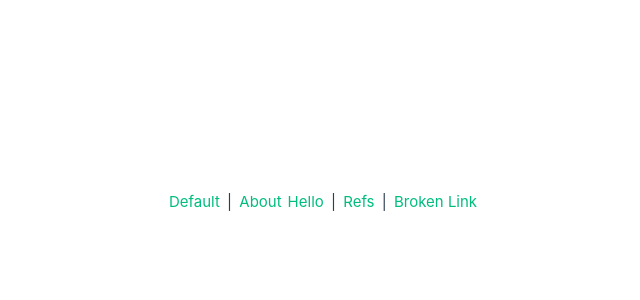
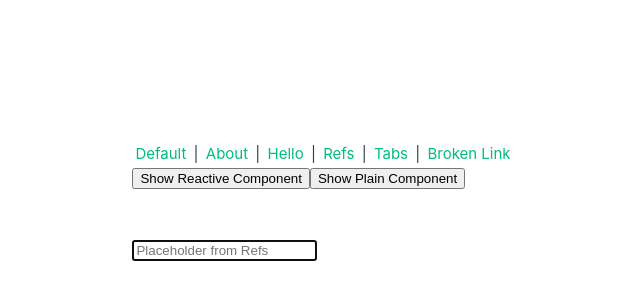
Before and after one commit to TAYYAB-BUKC/VueDemo, a Vue app in the folder VueDemo/: page /tabs in a window 1280 px wide. Shown: the part 198-498 px from the top of the page, without its empty margins (342-982 px from the left). Built offline with nearby package versions, Linux system fonts and the light colour scheme; the HTML template or start-up script is replaced by a standard one.

Commit message:
KeepAlive implemented.

```diff
--- a/VueDemo/src/App.vue
+++ b/VueDemo/src/App.vue
@@ -7,9 +7,10 @@
     <main class="main">
         <!--<RouterView  />-->
         <router-link to="/">Default</router-link> |
-        <router-link to="/about">About</router-link>
+        <router-link to="/about">About</router-link> |
         <router-link to="/hello">Hello</router-link> |
         <router-link to="/refs">Refs</router-link> |
+        <router-link to="/tabs">Tabs</router-link> |
         <router-link to="/non-existent-path">Broken Link</router-link>
         <router-view></router-view>
     </main>
--- a/VueDemo/src/components/Refs.vue
+++ b/VueDemo/src/components/Refs.vue
@@ -10,6 +10,7 @@ export default {
         //this.$refs.input.text('Placeholder from Refs')
         this.$refs.inputText.focus();
         this.$refs.inputText.placeholder = 'Placeholder from Refs';
+            console.log('Refs has been mounted');
   }
 }
 </script>
--- /dev/null
+++ b/VueDemo/src/components/Tabs.vue
@@ -0,0 +1,21 @@
+<template>
+    <div>
+        <button @click="currentComponent = Refs">Show Reactive Component</button>
+        <button @click="currentComponent = HelloWorld">Show Plain Component</button>
+        <br />
+        <br />
+        <br />
+
+        <keep-alive>
+            <component :is="currentComponent" />
+        </keep-alive>
+    </div>
+</template>
+
+<script setup>
+    import { ref } from 'vue'
+    import HelloWorld from './HelloWorld.vue'
+    import Refs from './Refs.vue'
+
+    const currentComponent = ref(Refs)
+</script>
--- a/VueDemo/src/main.ts
+++ b/VueDemo/src/main.ts
@@ -7,12 +7,15 @@ import HelloWorld from './components/HelloWorld.vue'
 import TheWelcome from './components/TheWelcome.vue'
 import Default from './components/Default.vue'
 import Refs from './components/Refs.vue'
+import Tabs from './components/Tabs.vue'
+
 
 const routes = [
     { path: '/', component: Default },
     { path: '/hello', component: HelloWorld },
     { path: '/about', component: TheWelcome },
-    { path: '/refs', component: Refs }
+    { path: '/refs', component: Refs },
+    { path: '/tabs', component: Tabs }
 ]
 
 const router = createRouter({
```
